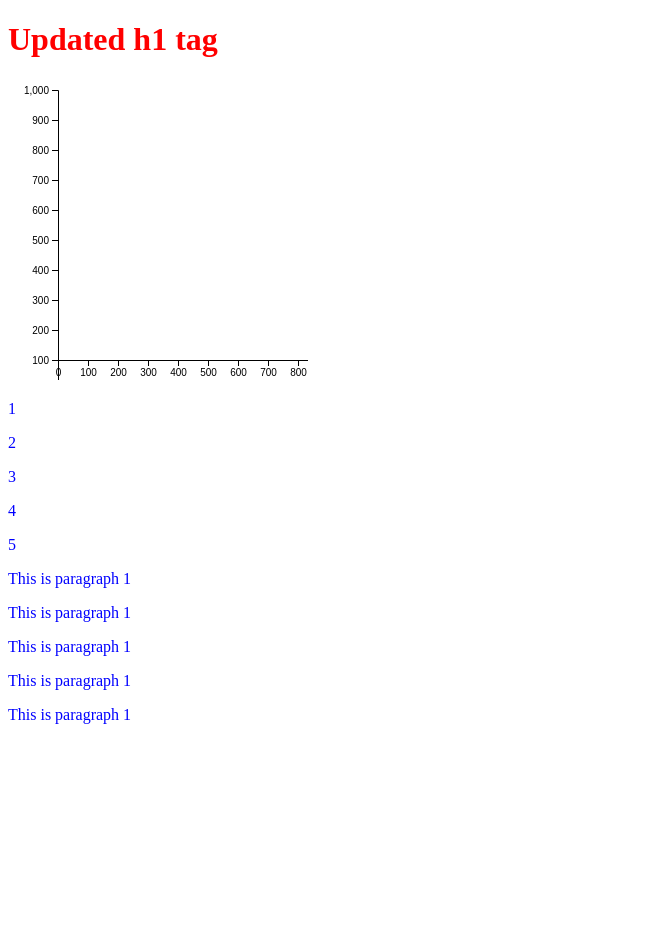
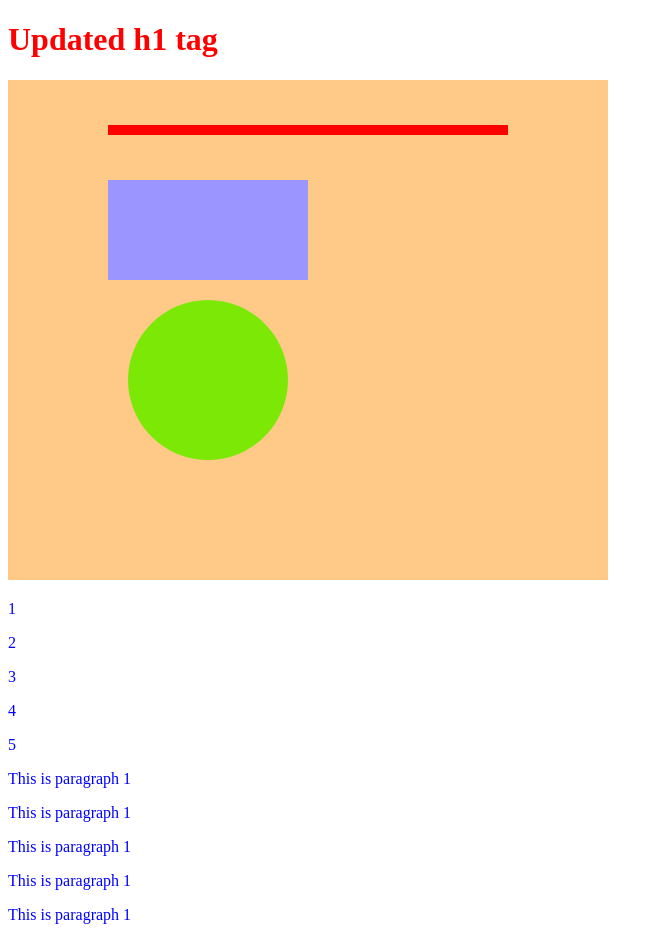
Before and after one commit to Mackenson/d3Demo, a website: page index.html in a window 1280 px wide. Shown: the whole page, without its empty margins (0-663 px from the left). Before the commit the page ends 800 px from the top, so only its background shows below. Drawn offline with nearby package versions, Linux system fonts and the light colour scheme.

Commit message:
created SVG element on the DOM with d3.js

```diff
--- /dev/null
+++ b/creatingSVG.js
@@ -0,0 +1,27 @@
+var svgWidth = 600,
+    svgHeight = 500;
+
+var svg = d3.select('svg')
+    .attr('width', svgWidth)
+    .attr('height', svgHeight)
+    .attr('class', 'svg-container');
+var line = svg.append('line')
+    .attr('x1', '100')
+    .attr('x2', '500')
+    .attr('y1', '50')
+    .attr('y2', '50')
+    .attr('stroke', 'red')
+    .attr('stroke-width', 10);
+
+var rect = svg.append('rect')
+    .attr('y', '100')
+    .attr('x', '100')
+    .attr('width', 200)
+    .attr('height', 100)
+    .attr('fill', '#9B95FF');
+
+var circle = svg.append('circle')
+    .attr('cx', 200)
+    .attr('cy', 300)
+    .attr('r', 80)
+    .attr('fill', '#7CE805');
--- a/index.css
+++ b/index.css
@@ -0,0 +1,3 @@
+.svg-container {
+  background-color: #FFC988;
+}
--- a/index.html
+++ b/index.html
@@ -11,7 +11,8 @@
     <svg class="bar-chart"></svg>
 
     <script src="https://d3js.org/d3.v5.min.js"></script>
-    <script src="axes.js"></script>
+    <script src="creatingSVG.js"></script>
+    <!-- <script src="axes.js"></script> -->
     <!-- <script src="scale.js"></script> -->
     <!-- <script src="barchart.js"></script> -->
     <script src="dataLoadingAndBinding.js"></script>
```
